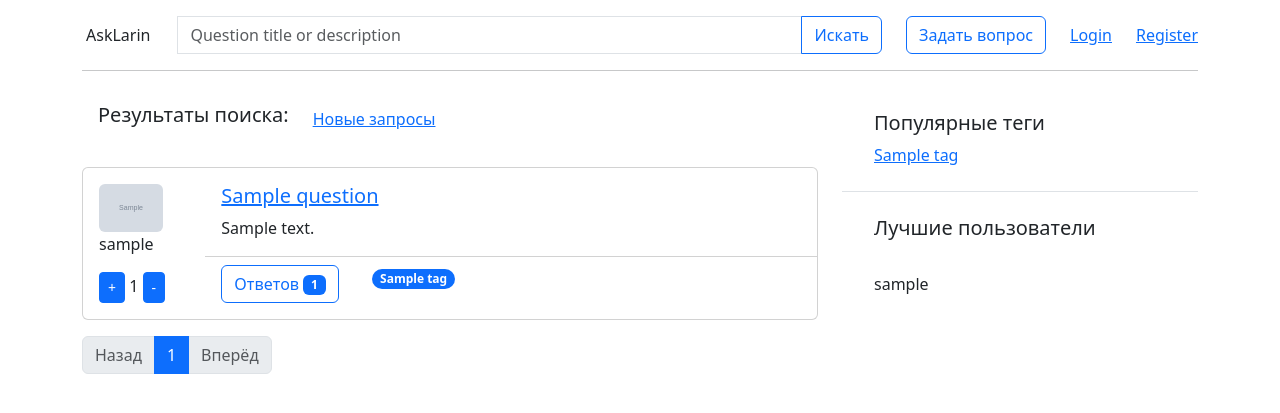
After one commit to hello-larin/tp_web, a Django app: page /search in a window 1280 px wide. The commit adds this page. Shown: the top 413 px of the page. Run offline with Django 5.2, Linux system fonts and the light colour scheme; tables that the repository leaves empty hold one stand-in row (values such as "Sample post"); grey boxes marked "Sample" are stand-in pictures; some libraries are stand-ins or nearby versions.

Commit message:
поиск, лучшие теги и пользователи

```diff
--- a/ask_larin/ask/models.py
+++ b/ask_larin/ask/models.py
@@ -17,6 +17,11 @@ class QuestionManager(models.Manager):
 
     def tag_questions(self, tag_name):
         return self.filter(tags__name=tag_name).order_by('-id')
+
+    def search(self, text):
+        return self.filter(
+            Q(title__icontains=text) | Q(description__icontains=text)
+        )
 
 class AnswerManager(models.Manager):
     def question_answers(self, id):
@@ -40,10 +45,21 @@ class AnswerLikesManager(models.Manager):
         answer_like.save()
         return answer.rating()
 
+class TagManager(models.Manager):
+    def popular_tags(self, limit=10):
+        return self.annotate(amount=Count('question')).order_by('-amount')[:limit]
+
+class ProfileManager(models.Manager):
+    def popular_users(self, limit=10):
+        return self.annotate(
+            rating=Coalesce(Sum('questions__questionlike__status'), 0) - Coalesce(Sum('answer__answerlike__status'), 0)
+        ).order_by('-rating')[:limit]
+
 class Profile(models.Model):
     user = models.OneToOneField(User, verbose_name="Пользователь", on_delete=models.CASCADE)
     nickname = models.CharField("Отображаемое имя", max_length=150)
     image = models.ImageField(upload_to='uploads')
+    objects = ProfileManager()
 
     class Meta:
         verbose_name = "Профиль"
@@ -52,9 +68,9 @@ class Profile(models.Model):
     def __str__(self):
         return self.user.username
 
-
 class Tag(models.Model):
     name = models.CharField(verbose_name="Название", max_length=100)
+    objects = TagManager()
 
     class Meta:
         verbose_name = "Тег"
--- /dev/null
+++ b/ask_larin/ask/templatetags/popular_data.py
@@ -0,0 +1,25 @@
+from django.core.cache import cache
+from django import template
+from ask.models import *
+
+
+register = template.Library()
+
+@register.inclusion_tag('tags.html')
+def tags():
+    tags = cache.get("tags")
+    if not tags:
+        print("NO CACHE")
+        tags = Tag.objects.popular_tags()
+        cache.set("tags", tags, timeout=60 * 15)  # Кэшируем на 15 минут
+    return {'tags': tags}
+
+@register.inclusion_tag('users.html')
+def users():
+    users = cache.get("users")
+    print(users)
+    if not users:
+        print("NO CACHE")
+        users = Profile.objects.popular_users()
+        cache.set("users", users, timeout=60 * 15)  # Кэшируем на 15 минут
+    return {'users': users}
--- a/ask_larin/ask/views.py
+++ b/ask_larin/ask/views.py
@@ -42,7 +42,6 @@ def questions_catalog(request):
     return render(request, 'index.html', {
         'data': page["page"].object_list,
         'page': page,
-        'login': True,
         'new': True
     })
 
@@ -181,3 +180,15 @@ def correct_answer(request, id):
     answer.correct = not answer.correct
     answer.save()
     return JsonResponse({"status": "OK"}, status=200)
+
+def search(request):
+    text = request.POST.get('text', '')
+    print("TEXT", text)
+    print("POST", request.POST)
+    question = Question.objects.search(text)
+    page = paginate(question, request)
+    return render(request, 'index.html', {
+        'data': page["page"].object_list,
+        'page': page,
+        'search': text
+    })
--- a/ask_larin/ask_larin/urls.py
+++ b/ask_larin/ask_larin/urls.py
@@ -34,6 +34,7 @@ urlpatterns = [
     path('question_like/<int:id>', views.question_like, name='question_like'),
     path('answer_like/<int:id>', views.answer_like, name='answer_like'),
     path('logout', views.logout, name='logout'),
+    path('search', views.search, name='search'),
     path('answer_correct/<int:id>', views.correct_answer, name='answer_correct')
 ]
 
--- a/ask_larin/templates/base.html
+++ b/ask_larin/templates/base.html
@@ -17,10 +17,19 @@
                 <a href={% url 'questions'%} class="navbar-brand">AskLarin</a>
             </div>
             <div class="col">
-                <form action="" class="input-group">
-                    <input type="search" class="search-input form-control mb-auto" placeholder="Questions, tags, users">
+                {% if search != None %}
+                <form action="{% url 'search' %}" method="POST" class="input-group">
+                    {% csrf_token %}
+                    <input type="search" name="text" class="search-input form-control mb-auto" placeholder="Question title or description">
                     <button class="btn btn-outline-primary" type="submit" id="button-addon2">Искать</button>
                 </form>
+                {% else %}
+                <form action="{% url 'search' %}" method="POST" class="input-group">
+                    {% csrf_token %}
+                    <input type="search" name="text" class="search-input form-control mb-auto" placeholder="Question title or description" value="{{search}}">
+                    <button class="btn btn-outline-primary" type="submit" id="button-addon2">Искать</button>
+                </form>
+                {% endif %}
             </div>
             <div class="col-auto">
                 <a class="btn btn-outline-primary" href={%url 'new_question'%}>Задать вопрос</a>
--- a/ask_larin/templates/index.html
+++ b/ask_larin/templates/index.html
@@ -25,6 +25,12 @@
                 </div>
                 <div class="col"><a href={% url 'questions'%}>Новые запросы</a></div>
                 {% endif %}
+                {% if search != None %}
+                <div class="col-md-auto">
+                    <h5 class="card-title">Результаты поиска: {{search}}</h5>
+                </div>
+                <div class="col"><a href={% url 'questions'%}>Новые запросы</a></div>
+                {% endif %}
             </div>
         </div>
     </div>
--- /dev/null
+++ b/ask_larin/templates/tags.html
@@ -0,0 +1,10 @@
+<li class="list-group-item">
+    <div class="card-body">
+        <h5 class="card-title">Популярные теги</h5>
+        <p class="card-text">
+            {% for tag in tags %}
+                <a href="{% url 'tag' tag.name %}" class="card-link">{{ tag.name }}</a>
+            {% endfor %}
+        </p>
+    </div>
+</li>
--- /dev/null
+++ b/ask_larin/templates/users.html
@@ -0,0 +1,12 @@
+<li class="list-group-item">
+    <div class="card-body">
+        <h5 class="card-title">Лучшие пользователи</h5>
+    </div>
+    <ul class="list-group list-group-flush">
+        {% for user in users %}
+            <li class="list-group-item">
+                {{ user.user.username }}
+            </li>
+        {% endfor %}
+    </ul>
+</li>
```
Also changed, not shown: other parts of ask_larin/templates/base.html (+3 -30 lines), ask_larin/ask_larin/settings.py (+9 -0 lines), ask_larin/ask/templatetags/__init__.py (added).
